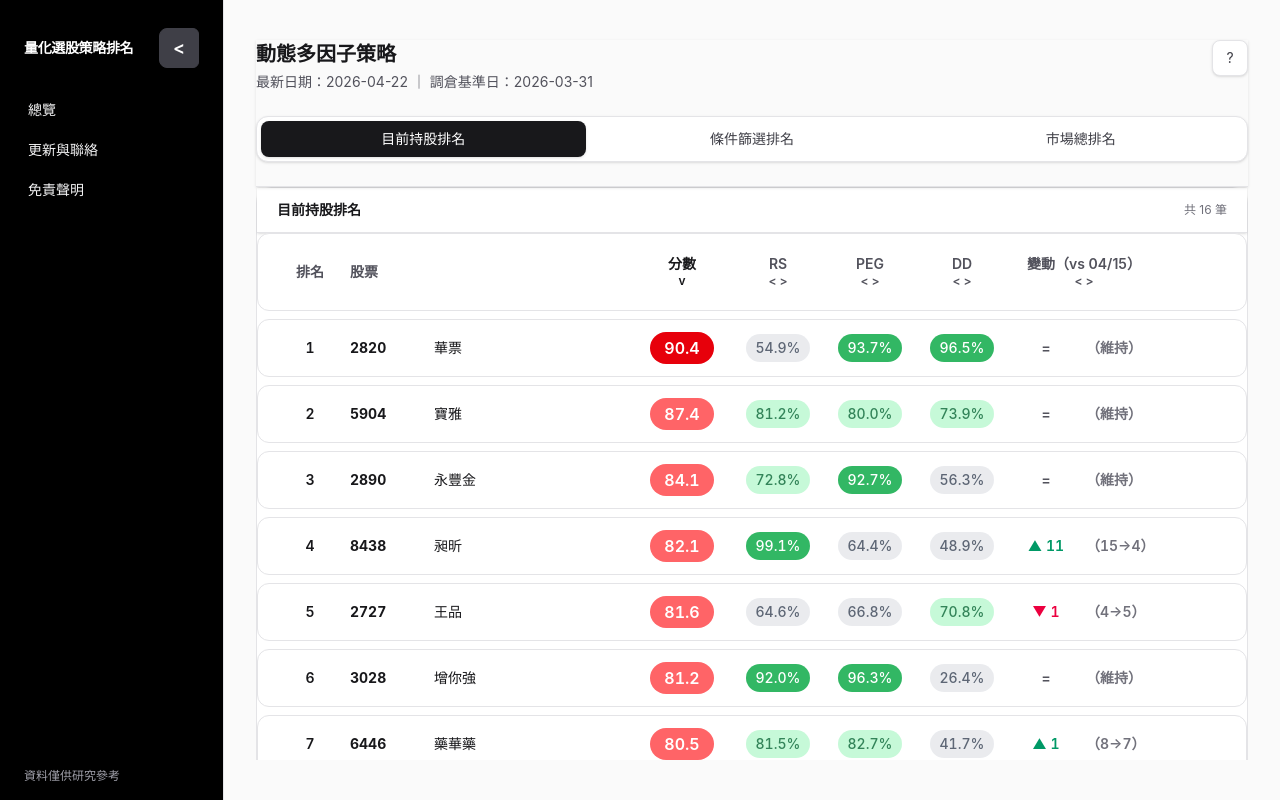
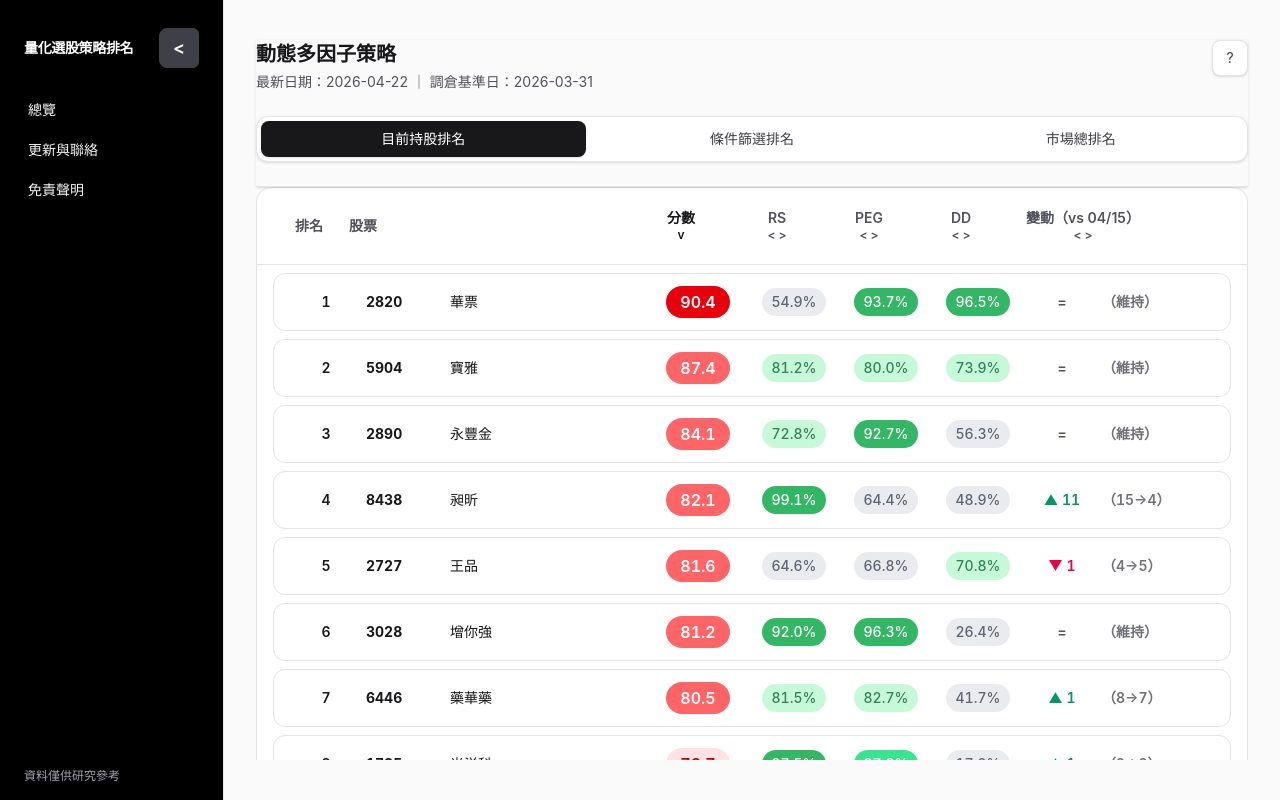
Before and after one commit to amu-0713/my-stock-rank, a React (Vite) app: page /strategy/1 in a window 1280 px wide. Built offline with nearby package versions, Linux system fonts and the light colour scheme.

Commit message:
修正手機版標題列右側穿透問題 - 使用 grid 優化

```diff
--- a/src/components/RankList.jsx
+++ b/src/components/RankList.jsx
@@ -40,8 +40,7 @@ function formatCompareDate(value) {
 
 function scoreBadgeClass(value) {
   const n = typeof value === 'number' ? value : Number(value)
-  const base =
-    'inline-flex min-w-[64px] items-center justify-center rounded-full px-2 py-1 text-base font-semibold tabular-nums'
+  const base = 'inline-flex min-w-[64px] items-center justify-center rounded-full px-2 py-1 text-base font-semibold tabular-nums'
   if (!Number.isFinite(n)) return `${base} bg-gray-200 text-gray-700`
   if (n >= 90) return `${base} bg-red-600 text-white`
   if (n >= 80) return `${base} bg-red-400 text-white`
@@ -52,8 +51,7 @@ function scoreBadgeClass(value) {
 
 function pctBadgeClass(value) {
   const n = typeof value === 'number' ? value : Number(value)
-  const base =
-    'inline-flex min-w-[64px] items-center justify-center rounded-full px-2 py-1 text-sm font-medium tabular-nums'
+  const base = 'inline-flex min-w-[64px] items-center justify-center rounded-full px-2 py-1 text-sm font-medium tabular-nums'
   if (!Number.isFinite(n)) return `${base} bg-gray-200 text-gray-700`
   if (n >= 90) return `${base} bg-green-600 text-white`
   if (n >= 85) return `${base} bg-green-400 text-white`
@@ -62,15 +60,11 @@ function pctBadgeClass(value) {
 }
 
 function formatRankChange(changeType, rankChange, prevRank, nextRank) {
-  const parsedChange =
-    typeof rankChange === 'number' ? rankChange : Number(rankChange)
+  const parsedChange = typeof rankChange === 'number' ? rankChange : Number(rankChange)
   const safeChange = Number.isFinite(parsedChange) ? Math.abs(parsedChange) : null
-  const parsedPrevRank =
-    typeof prevRank === 'number' ? prevRank : Number(prevRank)
-  const parsedNextRank =
-    typeof nextRank === 'number' ? nextRank : Number(nextRank)
-  const rankRange =
-    Number.isFinite(parsedPrevRank) && Number.isFinite(parsedNextRank)
+  const parsedPrevRank = typeof prevRank === 'number' ? prevRank : Number(prevRank)
+  const parsedNextRank = typeof nextRank === 'number' ? nextRank : Number(nextRank)
+  const rankRange = Number.isFinite(parsedPrevRank) && Number.isFinite(parsedNextRank)
     ? `（${parsedPrevRank}\u2192${parsedNextRank}）`
     : null
 
@@ -114,14 +108,10 @@ const SORTABLE_FIELD_SET = new Set(['score', 'rs_pct', 'peg_pct', 'dd_pct', 'ran
 const STOCK_CELL_LAYOUT_CLASS = 'grid grid-cols-[72px_minmax(0,1fr)] items-center gap-3'
 
 function normalizeSortKey(sortKey, sortableFields) {
-  if (
-    typeof sortKey === 'string' &&
-    SORTABLE_FIELD_SET.has(sortKey) &&
-    (!Array.isArray(sortableFields) || sortableFields.includes(sortKey))
-  ) {
+  if (typeof sortKey === 'string' && SORTABLE_FIELD_SET.has(sortKey) &&
+      (!Array.isArray(sortableFields) || sortableFields.includes(sortKey))) {
     return sortKey
   }
-
   return DEFAULT_SORT_KEY
 }
 
@@ -152,10 +142,8 @@ function compareRows(a, b, sortKey, sortDirection) {
 }
 
 function headerClassName(isClickable, isActive) {
-  const base =
-    'flex min-h-[52px] h-full flex-col items-center justify-center bg-transparent px-1 py-1 text-center leading-tight transition-colors'
+  const base = 'flex min-h-[52px] h-full flex-col items-center justify-center bg-transparent px-1 py-1 text-center leading-tight transition-colors'
   if (!isClickable) return base
-
   return `${base} cursor-pointer select-none ${isActive ? 'text-zinc-900' : 'hover:text-zinc-900'}`
 }
 
@@ -171,10 +159,12 @@ export default function RankList({ title, rows, defaultSortKey, sortableFields,
   const changeHeaderText = formattedCompareDate === null
     ? `${TEXT.change}（vs 上週）`
     : `${TEXT.change}（vs ${formattedCompareDate}）`
+
   const normalizedDefaultSortKey = useMemo(
     () => normalizeSortKey(defaultSortKey, sortableFields),
-    [defaultSortKey, sortableFields],
+    [defaultSortKey, sortableFields]
   )
+
   const [sortKey, setSortKey] = useState(normalizedDefaultSortKey)
   const [sortDirection, setSortDirection] = useState(DEFAULT_SORT_DIRECTION)
 
@@ -187,7 +177,6 @@ export default function RankList({ title, rows, defaultSortKey, sortableFields,
     if (!Array.isArray(sortableFields) || sortableFields.length === 0) {
       return SORTABLE_FIELD_SET
     }
-
     return new Set(sortableFields.filter((field) => SORTABLE_FIELD_SET.has(field)))
   }, [sortableFields])
 
@@ -195,24 +184,15 @@ export default function RankList({ title, rows, defaultSortKey, sortableFields,
     const safeRows = Array.isArray(rows) ? rows : []
     const activeSortKey = normalizeSortKey(sortKey, [...allowedSortableFields])
 
-    if (
-      isFilteredRankList &&
-      activeSortKey === 'rank_change' &&
-      sortDirection === 'new'
-    ) {
+    if (isFilteredRankList && activeSortKey === 'rank_change' && sortDirection === 'new') {
       return [...safeRows].sort((a, b) => {
         const leftIsNew = a?.change_type === 'new'
         const rightIsNew = b?.change_type === 'new'
-
-        if (leftIsNew !== rightIsNew) {
-          return leftIsNew ? -1 : 1
-        }
-
+        if (leftIsNew !== rightIsNew) return leftIsNew ? -1 : 1
         if (!leftIsNew && !rightIsNew) {
           const rankChangeCompare = compareRows(a, b, 'rank_change', 'desc')
           if (rankChangeCompare !== 0) return rankChangeCompare
         }
-
         return (parseSortValue(a?.base_rank) ?? Number.MAX_SAFE_INTEGER) -
                (parseSortValue(b?.base_rank) ?? Number.MAX_SAFE_INTEGER)
       })
@@ -226,11 +206,9 @@ export default function RankList({ title, rows, defaultSortKey, sortableFields,
 
     if (sortKey === nextSortKey) {
       if (isFilteredRankList && nextSortKey === 'rank_change') {
-        if (sortDirection === 'desc') {
-          setSortDirection('asc')
-        } else if (sortDirection === 'asc') {
-          setSortDirection('new')
-        } else {
+        if (sortDirection === 'desc') setSortDirection('asc')
+        else if (sortDirection === 'asc') setSortDirection('new')
+        else {
           setSortKey(normalizedDefaultSortKey)
           setSortDirection(DEFAULT_SORT_DIRECTION)
         }
@@ -251,23 +229,17 @@ export default function RankList({ title, rows, defaultSortKey, sortableFields,
   }
 
   return (
-    <div className="isolate rounded-2xl border border-zinc-200 bg-white shadow-sm">
-      <div className="sticky top-0 z-40 bg-white">
-        <div className="flex items-center justify-between gap-3 border-b border-zinc-200 bg-white px-4 py-3 shadow-sm sm:px-5">
-          <div className="text-sm font-semibold text-zinc-900">{title}</div>
-          <div className="text-xs text-zinc-500">
-            {TEXT.totalPrefix}
-            {sortedRows.length}
-            {TEXT.totalSuffix}
-          </div>
-        </div>
+    <div className="isolate rounded-2xl border border-zinc-200 bg-white shadow-sm overflow-hidden">
 
-        <div className="relative bg-transparent p-0">
-          <div className="grid grid-cols-[72px_minmax(180px,280px)_96px_88px_88px_88px_72px_104px] items-center gap-1 rounded-xl border border-zinc-200 bg-white px-3 py-3 text-sm font-semibold text-zinc-600 sm:px-4">
+      {/* 固定標題列 - 已優化手機版 */}
+      <div className="sticky top-0 z-50 bg-white border-b border-zinc-200">
+        <div className="grid grid-cols-[72px_minmax(180px,280px)_96px_88px_88px_88px_72px_104px] items-center gap-1 px-3 py-3 text-sm font-semibold text-zinc-600 sm:px-4 bg-white">
           <div className="flex min-h-[52px] items-center justify-center text-center">{TEXT.rank}</div>
+
           <div className={`${STOCK_CELL_LAYOUT_CLASS} min-h-[52px] text-left`}>
             <div className="col-span-2 self-center justify-self-start text-left">{TEXT.stock}</div>
           </div>
+
           <button
             type="button"
             className={headerClassName(allowedSortableFields.has('score'), sortKey === 'score')}
@@ -276,6 +248,7 @@ export default function RankList({ title, rows, defaultSortKey, sortableFields,
             <span>{TEXT.score}</span>
             <span className="text-xs">{sortIndicator(sortDirection, sortKey === 'score')}</span>
           </button>
+
           <button
             type="button"
             className={headerClassName(allowedSortableFields.has('rs_pct'), sortKey === 'rs_pct')}
@@ -284,6 +257,7 @@ export default function RankList({ title, rows, defaultSortKey, sortableFields,
             <span>RS</span>
             <span className="text-xs">{sortIndicator(sortDirection, sortKey === 'rs_pct')}</span>
           </button>
+
           <button
             type="button"
             className={headerClassName(allowedSortableFields.has('peg_pct'), sortKey === 'peg_pct')}
@@ -292,6 +266,7 @@ export default function RankList({ title, rows, defaultSortKey, sortableFields,
             <span>PEG</span>
             <span className="text-xs">{sortIndicator(sortDirection, sortKey === 'peg_pct')}</span>
           </button>
+
           <button
             type="button"
             className={headerClassName(allowedSortableFields.has('dd_pct'), sortKey === 'dd_pct')}
@@ -300,12 +275,10 @@ export default function RankList({ title, rows, defaultSortKey, sortableFields,
             <span>DD</span>
             <span className="text-xs">{sortIndicator(sortDirection, sortKey === 'dd_pct')}</span>
           </button>
+
           <button
             type="button"
-            className={`${headerClassName(
-              allowedSortableFields.has('rank_change'),
-              sortKey === 'rank_change',
-            )} -translate-x-4`}
+            className={`${headerClassName(allowedSortableFields.has('rank_change'), sortKey === 'rank_change')} -translate-x-4`}
             onClick={() => handleSortChange('rank_change')}
             style={{ gridColumn: 'span 2 / span 2' }}
           >
@@ -314,15 +287,15 @@ export default function RankList({ title, rows, defaultSortKey, sortableFields,
           </button>
         </div>
       </div>
-      </div>
 
-      <div className="mt-2 space-y-2">
+      {/* 內容列表 */}
+      <div className="mt-2 space-y-2 px-3 pb-3 sm:px-4">
         {sortedRows.map((row, index) => {
           const rankChange = formatRankChange(
             row.change_type,
             row.rank_change,
             row.prev_rank,
-            row.base_rank,
+            row.base_rank
           )
 
           return (
@@ -365,9 +338,7 @@ export default function RankList({ title, rows, defaultSortKey, sortableFields,
                 </span>
               </div>
 
-              <div
-                className={`text-center text-sm font-semibold tabular-nums ${rankChange.className}`}
-              >
+              <div className={`text-center text-sm font-semibold tabular-nums ${rankChange.className}`}>
                 <span className="inline-flex min-w-[48px] items-center justify-center">
                   {rankChange.mainLabel}
                 </span>
@@ -379,13 +350,13 @@ export default function RankList({ title, rows, defaultSortKey, sortableFields,
             </div>
           )
         })}
-      </div>
 
-      {sortedRows.length === 0 ? (
+        {sortedRows.length === 0 && (
           <div className="mt-3 rounded-xl border border-dashed border-zinc-200 p-6 text-center text-sm text-zinc-500">
             {TEXT.empty}
           </div>
-      ) : null}
+        )}
+      </div>
     </div>
   )
 }
```
Lines whose indentation alone changed are shown as unchanged.
